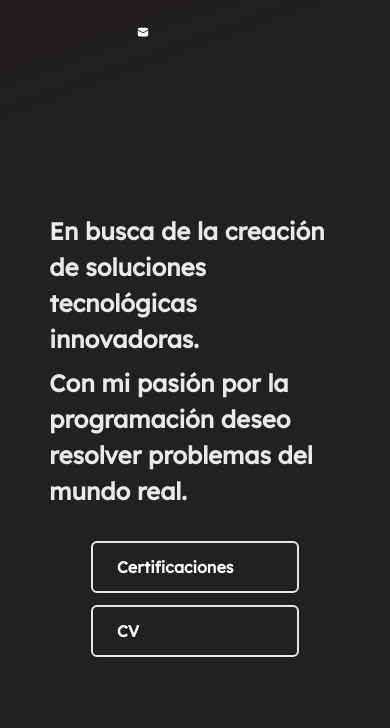
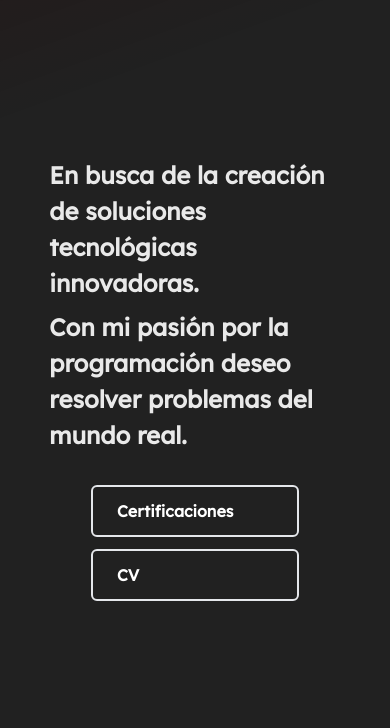
Before and after one commit to shogunIncognito/portfoliov2, an Astro site: page / in a window 390 px wide. Shown: the part 583-1311 px from the top of the page. Built offline with nearby package versions, Linux system fonts and the light colour scheme; Astro itself is replaced by a stand-in of ours; some icons are missing.

Commit message:
padding top index

```diff
--- a/src/pages/index.astro
+++ b/src/pages/index.astro
@@ -11,7 +11,7 @@
 
 <Layout>
 	<section
-		class="landing-hero md:flex-row flex-col h-4/5 flex items-center pt-24 overflow-hidden"
+		class="landing-hero md:flex-row flex-col h-4/5 flex items-center pt-10 md:pt-24 overflow-hidden"
 		id="home"
 	>
 		<div
```
